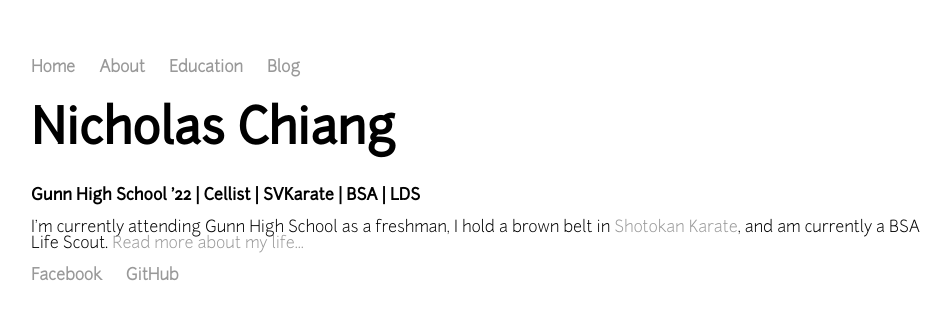
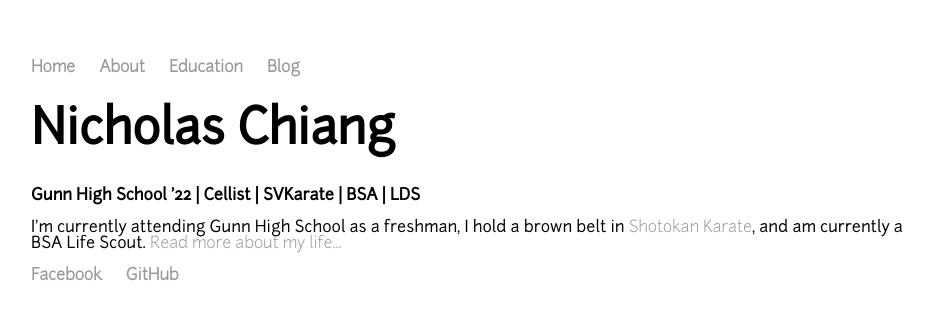
Before and after one commit to nicholaschiang/nicholaschiang.github.io, a Jekyll site: the page built from index.html, in a window 1280 px wide. Shown: the top 320 px of the page, without its empty margins (161-1112 px from the left). Built offline with Jekyll 4.4.1, drawn with Linux system fonts in a browser that asks for light colours.

Commit message:
Change fonts... again

```diff
--- a/css/main.css
+++ b/css/main.css
@@ -12,7 +12,7 @@
 }
 
 body {
-    font-family: "Junction-Light";
+    font-family: "Junction";
     margin: 60px auto;
     width: 70%;
 }
```
